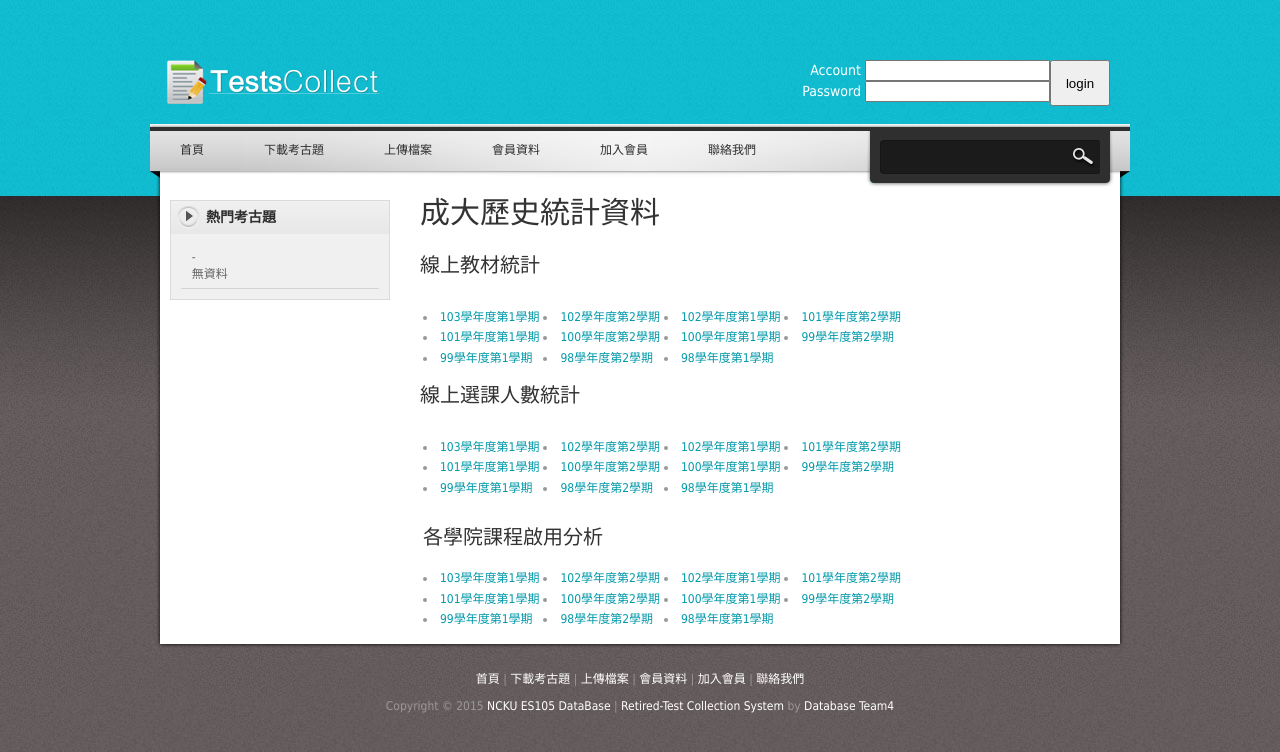
After one commit to JaredCJR/database_project, a PHP site: page /pass_analysis/catch.php in a window 1280 px wide. The commit adds this page. Shown: the top 752 px of the page. Run offline with PHP 8.4, Linux system fonts and the light colour scheme; data that the repository does not hold is empty; some libraries are stand-ins or nearby versions.

Commit message:
Add Analysis function

```diff
--- a/index.php
+++ b/index.php
@@ -133,7 +133,7 @@ ddsmoothmenu.init({
 
 			&nbsp
 			<a href="discuss/discuss.php"><img src="images/discuss.jpg" alt="discuss!"width='350'height='600' />
-            <a href="pass_analysis/hello.html"><img src="images/analysis.jpg" alt="analysis!" width='350'height='600' />
+                            <a href="pass_analysis/catch.php"><img src="images/analysis.jpg" alt="analysis!" width='350'height='600' />
 
 
 		<div class="cleaner"></div>
--- /dev/null
+++ b/pass_analysis/catch.php
@@ -0,0 +1,358 @@
+
+
+<!DOCTYPE html PUBLIC "-//W3C//DTD XHTML 1.0 Transitional//EN" "http://www.w3.org/TR/xhtml1/DTD/xhtml1-transitional.dtd">
+
+<?php
+include ("../php/account.php") ;
+if (isset($_POST["oldpasswd"])&&isset($_POST["passwd"])) {
+	$changeResult = changePW($_SESSION["Account"],$_POST["oldpasswd"],$_POST["passwd"]) ;
+}
+?>
+
+<html xmlns="http://www.w3.org/1999/xhtml">
+<head>
+<meta http-equiv="Content-Type" content="text/html; charset=utf-8" />
+<title>Retired Tests Collection System - Account Information</title>
+<meta name="keywords" content="shoes store, faqs, frequently asked questions, free template, ecommerce, online shop, website templates, CSS, HTML" />
+<meta name="description" content="Shoes Store FAQs - free ecommerce HTML CSS template by templatemo.com" />
+<link href="../templatemo_style.css" rel="stylesheet" type="text/css" />
+<link rel="shortcut icon" href="/Dropbox/database/icon.png">
+<link rel="stylesheet" type="text/css" href="../css/ddsmoothmenu.css" />
+
+<script type="text/javascript" src="js/jquery.min.js"></script>
+<script type="text/javascript" src="js/ddsmoothmenu.js">
+
+/***********************************************
+* Smooth Navigational Menu- (c) Dynamic Drive DHTML code library (www.dynamicdrive.com)
+* This notice MUST stay intact for legal use
+* Visit Dynamic Drive at http://www.dynamicdrive.com/ for full source code
+***********************************************/
+
+</script>
+
+<script type="text/javascript">
+
+ddsmoothmenu.init({
+	mainmenuid: "top_nav", //menu DIV id
+	orientation: 'h', //Horizontal or vertical menu: Set to "h" or "v"
+	classname: 'ddsmoothmenu', //class added to menu's outer DIV
+	//customtheme: ["#1c5a80", "#18374a"],
+	contentsource: "markup" //"markup" or ["container_id", "path_to_menu_file"]
+})
+
+function account_info_comfirm()
+{
+	var msg="\n系统提示 : \n\n";
+	if(document.all.account_info.oldpasswd.value=='')
+	{
+		msg+=" 您沒有輸入原密碼,請重新填寫並確認! \n";
+		alert(msg);
+		document.all.account_info.oldpasswd.focus();
+		return false;
+	}
+	if(document.all.account_info.passwd.value=='')
+	{
+		msg+=" 您沒有輸入密碼,請重新填寫並確認! \n";
+		alert(msg);
+		document.all.account_info.passwd.focus()
+		return false;
+	}
+	if(document.all.account_info.passwd.value!=document.all.account_info.passwdcomfirm.value)
+	{
+		msg+=" 您兩次輸入的密碼不一樣,請重新確認! \n";
+		alert(msg);
+		document.all.account_info.passwdcomfirm.focus()
+		return false;
+	}
+}
+
+</script>
+
+</head>
+
+<body>
+
+<div id="templatemo_body_wrapper">
+<div id="templatemo_wrapper">
+
+	<div id="templatemo_header">
+		<div id="site_title"><h1><a href="../index.php" rel="nofollow"> </a></h1></div>
+
+		<?php
+		if(!isset($_SESSION["ID"]))
+		{
+			echo "<div id='header_right_login'>
+					<form action='' method='POST'>
+					<div id='header_right_login_inside'>
+						Account <input name='id' type='text'><br>
+						Password <input name='pw' type='password'><br>
+					</div>
+					<div id='header_right_login_inside2'>
+						<input value='login' type='submit'>
+					</div>
+					</form>
+				</div>" ;
+		}
+		else
+		{
+
+			echo "<div id='header_right_login_success'><form action='' method='POST'>" ;
+			echo $_SESSION["ID"]."，你好" ;
+			echo "<input type='submit' value='登出' name='logout'>
+				</form>" ;
+			echo "</div>" ;
+		}
+		?>
+		<div class="cleaner"></div>
+	</div> <!-- END of templatemo_header -->
+
+	<div id="templatemo_menubar">
+		<div id="top_nav" class="ddsmoothmenu">
+			<ul>
+				<li><a href="../index.php">首頁</a></li>
+				<li><a href="../products.php">下載考古題</a></li>
+				<li><a href="../upload.php">上傳檔案</a></li>
+				<li><a href="../account_info.php" >會員資料</a></li>
+				<li><a href="../newaccount.php">加入會員</a></li>
+				<li><a href="../contact.php">聯絡我們</a></li>
+			</ul>
+			<br style="clear: left" />
+		</div> <!-- end of ddsmoothmenu -->
+		<div id="templatemo_search">
+			<form action="search.php" method="get">
+			  <input type="text" value="" name="keyword" id="keyword" title="keyword" onfocus="clearText(this)" onblur="clearText(this)" class="txt_field" />
+			  <input type="submit" name="Search" value=" " alt="Search" id="searchbutton" title="Search" class="sub_btn"  />
+			</form>
+		</div>
+	</div> <!-- END of templatemo_menubar -->
+
+	<div id="templatemo_main">
+		<div id="sidebar" class="float_l">
+			<div class="sidebar_box"><span class="bottom"></span>
+				<h3>熱門考古題</h3>
+				<div class="content">
+					<ul class="sidebar_list">
+					<?php
+						$HotCourseID = HotCourse() ;
+						$Hot_data_size = count($HotCourseID) ;
+						for ($i=1; $i <= $Hot_data_size; $i++) {
+							$sub_elem = $HotCourseID[$i] ;
+							$Subject_name = $sub_elem["Subject_name"] ;
+							$get_d="?schoolok=" . $sub_elem['School_name'] . "&Depok=". $sub_elem['Department_name'] ."&Subok=".$sub_elem['Subject_name'] ;
+							//$Year = $sub_elem["Year"] ;
+							$tot_name=$sub_elem["Sname_a"]."-".$sub_elem["Department_name"]."<br>&emsp;".$sub_elem["Subject_name"];
+							if ($i==1) {
+								echo "<li class='first'><a href='../products.php".$get_d."'>&emsp;$tot_name</a></li>" ;
+							}
+							else if ($i==$Hot_data_size) {
+								echo "<li class='last'><a href='../products.php".$get_d."'>&emsp;$tot_name</a></li>" ;
+							}
+							else
+							{
+								echo "<li><a href='../products.php".$get_d."'>&emsp;$tot_name</a></li>" ;
+							}
+						}
+					?>
+					</ul>
+				</div>
+			</div>
+
+		</div>
+		<div id="content" class="float_r faqs">
+
+
+
+
+<html><head>
+<title>成大數位學習平台-統計資料</title>
+<meta http-equiv="Content-Type" content="text/html; charset=utf-8">
+
+<!--
+<link rel="stylesheet" type="text/css" media="screen" href="js/ui-1.10.3/css/base/jquery-ui.min.css" />
+<link rel="stylesheet" type="text/css" media="screen" href="css/style.css" />
+ -->
+ <link rel="stylesheet" type="text/css" media="screen" href="js/easytabs/style.css" />
+
+<script type="text/javascript" src="js/jquery-1.10.2.min.js"></script>
+<script src=".js/easytabs/jquery.hashchange.min.js" type="text/javascript"></script>
+<script src="js/easytabs/jquery.easytabs.min.js" type="text/javascript"></script>
+<!--
+<script type="text/javascript" src="js/ui-1.10.3/jquery-ui.min.js"></script>
+<script type="text/javascript" src="js/ui-1.10.3/jquery.ui.tabs.js"></script>
+ -->
+
+<script type="text/javascript">
+  $(document).ready(function () {
+	  //$( "#tabs" ).tabs();
+	  $('#tab-container').easytabs();
+
+}); //end of $(document).ready(function () {
+
+</script>
+</head>
+
+
+<body>
+    <div id="header"><h1>成大歷史統計資料</h1></div>
+<div id="container">
+
+<div id="tab-container" class='tab-container'>
+ <ul class='etabs'>
+
+
+
+ </ul>
+ <div class='panel-container'>
+  <div id="tabs1">
+   <table cellpadding="0" cellspacing="0" border="0">
+  	<tr>
+  <h3>線上教材統計</h3>
+  	<td>
+	  	<table boder="0">
+	  	<tr>
+	  	<ul>
+	  	<td><li><a href="http://moodle.ncku.edu.tw/nckustats/semester.php?sem=1031" target="_blank">103學年度第1學期</a></li></td>
+	  	<td><li><a href="http://moodle.ncku.edu.tw/nckustats/semester.php?sem=1022" target="_blank">102學年度第2學期</a></li></td>
+	  	<td><li><a href="http://moodle.ncku.edu.tw/nckustats/semester.php?sem=1021" target="_blank">102學年度第1學期</a></li></td>
+	  	<td><li><a href="http://moodle.ncku.edu.tw/nckustats/semester.php?sem=1012" target="_blank">101學年度第2學期</a></li></td>
+	  	</ul>
+	  	</tr>
+	  	<tr>
+	  	<ul>
+	  	<td><li><a href="http://moodle.ncku.edu.tw/nckustats/semester.php?sem=1011" target="_blank">101學年度第1學期</a></li></td>
+	  	<td><li><a href="http://moodle.ncku.edu.tw/nckustats/semester.php?sem=1002" target="_blank">100學年度第2學期</a></li></td>
+	  	<td><li><a href="http://moodle.ncku.edu.tw/nckustats/semester.php?sem=1001" target="_blank">100學年度第1學期</a></li></td>
+	  	<td><li><a href="http://moodle.ncku.edu.tw/nckustats/semester.php?sem=992" target="_blank">99學年度第2學期</a></li></td>
+	  	</li>
+	  	</tr>
+	  	<tr>
+	  	<ul>
+	  	<td><li><a href="http://moodle.ncku.edu.tw/nckustats/semester.php?sem=991" target="_blank">99學年度第1學期</a></li></td>
+	  	<td><li><a href="http://moodle.ncku.edu.tw/nckustats/semester.php?sem=982" target="_blank">98學年度第2學期</a></li></td>
+	  	<td><li><a href="http://moodle.ncku.edu.tw/nckustats/semester.php?sem=981" target="_blank">98學年度第1學期</a></li></td>
+	  	</ul>
+	  	</tr>
+	  	</table>
+  	</td>
+  	</tr>
+  	</table>
+  </div>
+
+  <div id="tabs2">
+   <table cellpadding="0" cellspacing="0" border="0">
+  	<tr>
+            <br>
+  	<h3>線上選課人數統計</h3>
+  	<td>
+	  	<table boder="0">
+	  	<tr>
+	  	<ul>
+	  	<td><li><a href="http://moodle.ncku.edu.tw/nckustats/semester_enroll.php?sem=1031" target="_blank">103學年度第1學期</a></li></td>
+	  	<td><li><a href="http://moodle.ncku.edu.tw/nckustats/semester_enroll.php?sem=1022" target="_blank">102學年度第2學期</a></li></td>
+	  	<td><li><a href="http://moodle.ncku.edu.tw/nckustats/semester_enroll.php?sem=1021" target="_blank">102學年度第1學期</a></li></td>
+	  	<td><li><a href="http://moodle.ncku.edu.tw/nckustats/semester_enroll.php?sem=1012" target="_blank">101學年度第2學期</a></li></td>
+		</ul>
+	  	</tr>
+	  	<ul>
+	  	<td><li><a href="http://moodle.ncku.edu.tw/nckustats/semester_enroll.php?sem=1011" target="_blank">101學年度第1學期</a></li></td>
+	  	<td><li><a href="http://moodle.ncku.edu.tw/nckustats/semester_enroll.php?sem=1002" target="_blank">100學年度第2學期</a></li></td>
+	  	<td><li><a href="http://moodle.ncku.edu.tw/nckustats/semester_enroll.php?sem=1001" target="_blank">100學年度第1學期</a></li></td>
+	  	<td><li><a href="http://moodle.ncku.edu.tw/nckustats/semester_enroll.php?sem=992" target="_blank">99學年度第2學期</a></li></td>
+	  	</ul>
+	  	</tr>
+	  	<tr>
+	  	<ul>
+	  	<td><li><a href="http://moodle.ncku.edu.tw/nckustats/semester_enroll.php?sem=991" target="_blank">99學年度第1學期</a></li></td>
+	  	<td><li><a href="http://moodle.ncku.edu.tw/nckustats/semester_enroll.php?sem=982" target="_blank">98學年度第2學期</a></li></td>
+	  	<td><li><a href="http://moodle.ncku.edu.tw/nckustats/semester_enroll.php?sem=981" target="_blank">98學年度第1學期</a></li></td>
+	  	</ul>
+	  	</tr>
+	  	</table>
+
+  	</td>
+  	</tr>
+  	</table>
+  </div>
+
+  <div id="tabs3">
+   <table cellpadding="0" cellspacing="0" border="0">
+  	<tr>
+
+  	<td>
+	  	<table boder="0">
+	  	<tr>
+	  	<ul>
+
+	  	</ul>
+	  	</tr>
+	  	<tr><td></td></tr>
+	  	<tr><td></td></tr>
+	  	<tr><td></td></tr>
+	  	<tr>
+
+	  	<td colspan="3"><h3>各學院課程啟用分析</h3></td>
+	  	</tr>
+
+	  	<tr>
+	  	<ul>
+	  	<td><li><a href="http://moodle.ncku.edu.tw/nckustats/course_visible_analysis.php?sem=1031" target="_blank">103學年度第1學期 </a></li></td>
+	  	<td><li><a href="http://moodle.ncku.edu.tw/nckustats/course_visible_analysis.php?sem=1022" target="_blank">102學年度第2學期</a></li></td>
+	  	<td><li><a href="http://moodle.ncku.edu.tw/nckustats/course_visible_analysis.php?sem=1021" target="_blank">102學年度第1學期</a></li></td>
+	  	<td><li><a href="http://moodle.ncku.edu.tw/nckustats/course_visible_analysis.php?sem=1012" target="_blank">101學年度第2學期</a></li></td>
+		</ul>
+	  	</tr>
+
+	  	<tr>
+	  	<ul>
+	  	<td><li><a href="http://moodle.ncku.edu.tw/nckustats/course_visible_analysis.php?sem=1011" target="_blank">101學年度第1學期</a></li></td>
+	  	<td><li><a href="http://moodle.ncku.edu.tw/nckustats/course_visible_analysis.php?sem=1002" target="_blank">100學年度第2學期</a></li></td>
+	  	<td><li><a href="http://moodle.ncku.edu.tw/nckustats/course_visible_analysis.php?sem=1001" target="_blank">100學年度第1學期</a></li></td>
+	  	<td><li><a href="http://moodle.ncku.edu.tw/nckustats/course_visible_analysis.php?sem=992" target="_blank">99學年度第2學期</a></li></td>
+	  	</ul>
+	  	</tr>
+
+	  	<tr>
+	  	<ul>
+	  	<td><li><a href="http://moodle.ncku.edu.tw/nckustats/course_visible_analysis.php?sem=991" target="_blank">99學年度第1學期</a></li></td>
+	  	<td><li><a href="http://moodle.ncku.edu.tw/nckustats/course_visible_analysis.php?sem=982" target="_blank">98學年度第2學期</a></li></td>
+	  	<td><li><a href="http://moodle.ncku.edu.tw/nckustats/course_visible_analysis.php?sem=981" target="_blank">98學年度第1學期</a></li></td>
+	  	</ul>
+	  	</tr>
+
+	  	</table>
+
+  	</td>
+  	</tr>
+  	</table>
+  </div>
+ </div> <!-- <div class='panel-container'> -->
+
+</div>
+</div> <!--  <div id="container">  -->
+
+</body>
+</html>
+
+
+
+
+		</div>
+		<div class="cleaner"></div>
+	</div> <!-- END of templatemo_main -->
+
+	<div id="templatemo_footer">
+		<p><a href="../index">首頁</a> | <a href="../products.php">下載考古題</a> | <a href="../upload.php">上傳檔案</a> | <a href="../account_info.php">會員資料</a> |
+		   <a href="#">加入會員</a> | <a href="../contact.php">聯絡我們</a>
+		</p>
+
+		 Copyright © 2015 <a href="#">NCKU ES105 DataBase</a> |
+		 <a rel="nofollow" href="#">Retired-Test Collection System</a> by <a href="#" rel="nofollow" target="_parent" title="free css templates">Database Team4</a>
+	</div> <!-- END of templatemo_footer -->
+
+</div> <!-- END of templatemo_wrapper -->
+</div> <!-- END of templatemo_body_wrapper -->
+
+
+<script type='text/javascript' src='js/logging.js'></script>
+</body>
+</html>
```
Also changed, not shown: php/database_info.php (+11 -0 lines).
